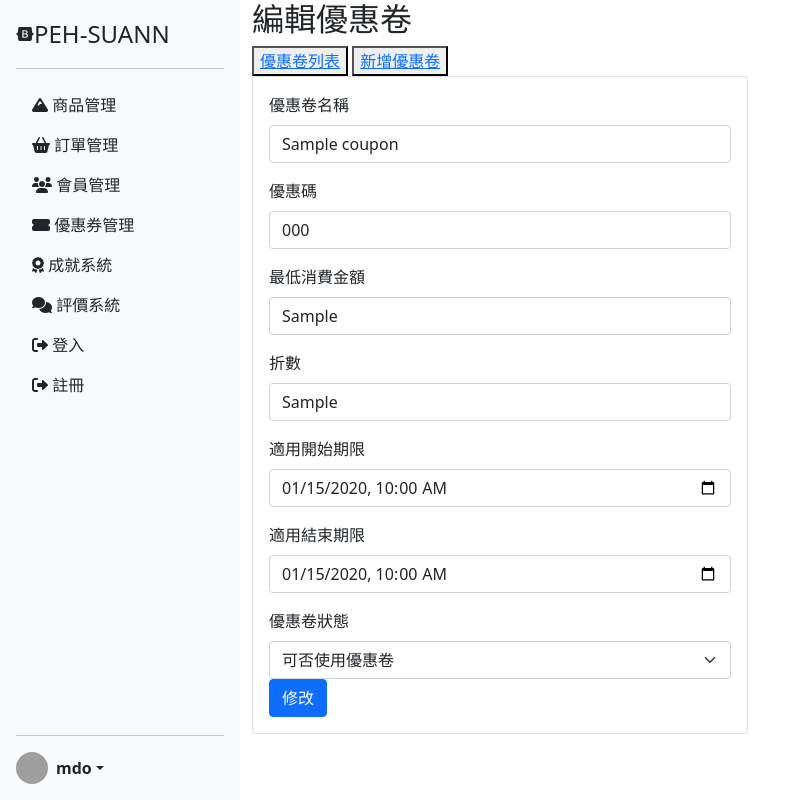
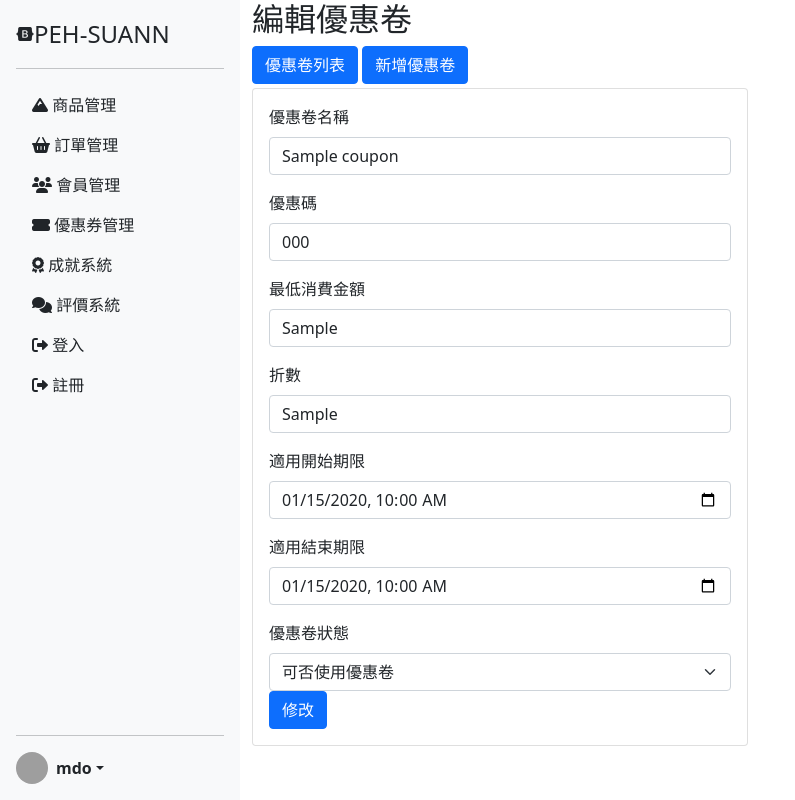
Before and after one commit to peh-suann/midterm_, a PHP site: page /coupon_edit.php?sid=1 in a window 1280 px wide. Shown: the whole page, without its empty margins (0-795 px from the left). Run offline with PHP 8.4, Linux system fonts and the light colour scheme; tables that the repository leaves empty or names only in its code hold one stand-in row (values such as "Sample post"); grey boxes are pictures that could not be loaded.

Commit message:
button fix
      <a href="./coupon_list.php" style="color: #fff;text-decoration:none;"><button type="button" class="btn btn-primary mb-1">優惠卷列表</button></a>
      <a href="./coupon_add.php" style="color: #fff;text-decoration:none;"><button type="button" class="btn btn-primary mb-1">新增優惠卷</button></a>

```diff
--- a/coupon_edit.php
+++ b/coupon_edit.php
@@ -27,8 +27,8 @@ if (empty($r)) {
   <div class="row">
     <div class="col-lg-6">
       <h2>編輯優惠卷</h2>
-      <button type="button"><a href="./coupon_list.php">優惠卷列表</a></button>
-      <button type="button"><a href="./coupon_add.php">新增優惠卷</a></button>
+      <a href="./coupon_list.php" style="color: #fff;text-decoration:none;"><button type="button" class="btn btn-primary mb-1">優惠卷列表</button></a>
+      <a href="./coupon_add.php" style="color: #fff;text-decoration:none;"><button type="button" class="btn btn-primary mb-1">新增優惠卷</button></a>
       <div class="card">
         <div class="card-body">
 
```
